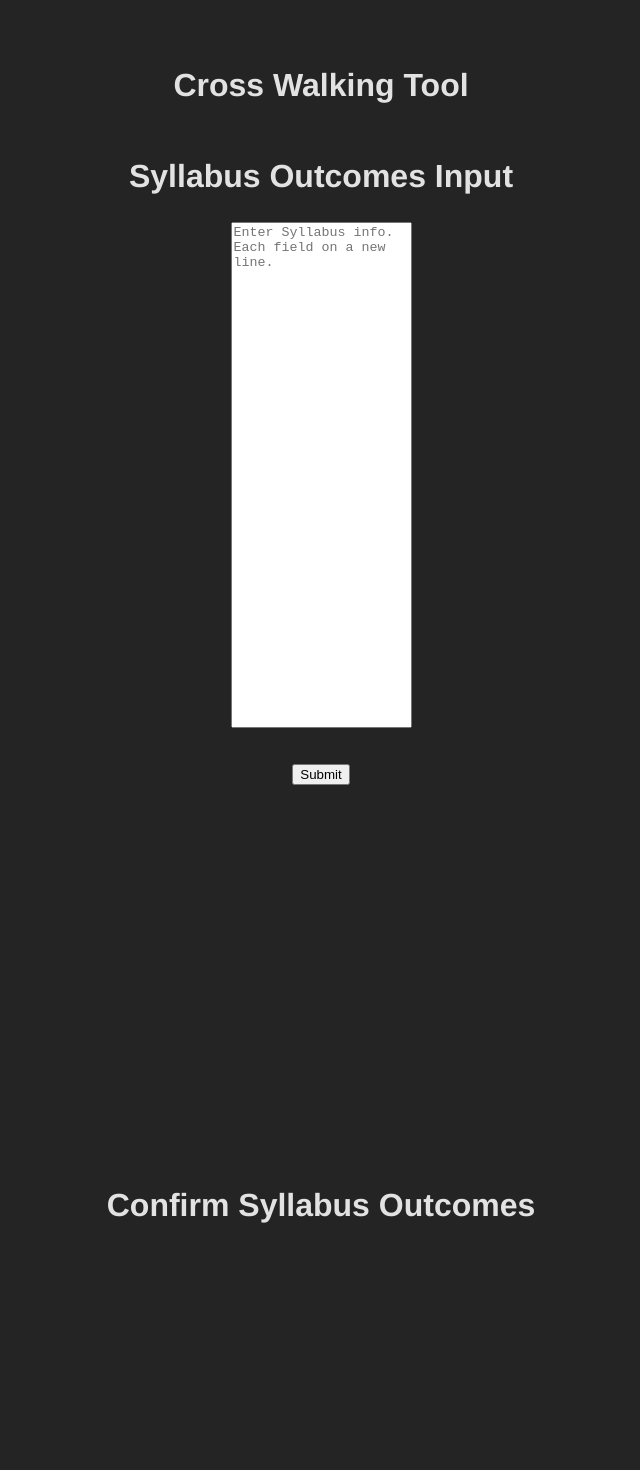
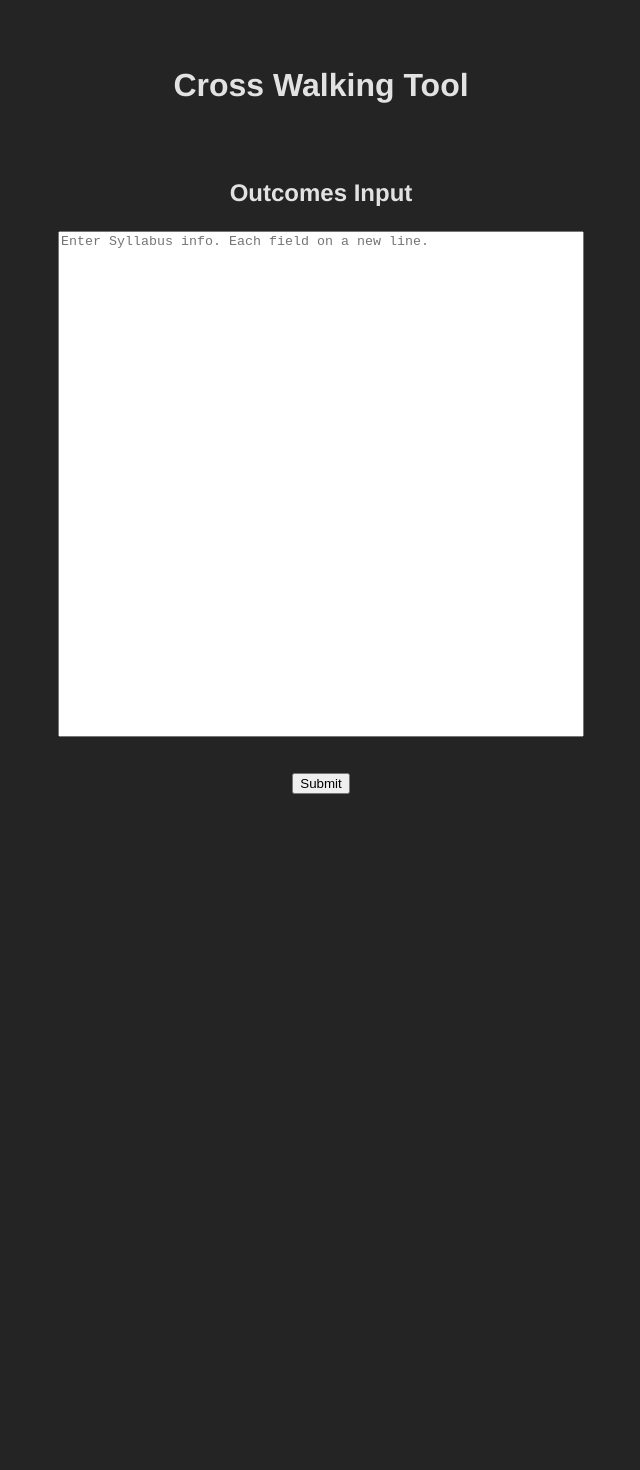
Before and after one commit to friedaabdo/Cross-Walking-Tool, a React (Vite) app: page /syllabus in a window 1280 px wide. Shown: the top 1470 px of the page, without its empty margins (319-959 px from the left). After the commit the page ends 1019 px from the top, so only its background shows below. Built offline with nearby package versions, Linux system fonts and the light colour scheme.

Commit message:
added passing learning exp and syll titles thorugh pages. fixed how confimation area pops up. refactored code

```diff
--- a/package.json
+++ b/package.json
@@ -11,6 +11,7 @@
   },
   "dependencies": {
     "@dnd-kit/react": "^0.3.2",
+    "quill": "^2.0.3",
     "react": "^19.2.0",
     "react-dom": "^19.2.0",
     "react-router-dom": "^7.13.1"
--- a/src/App.jsx
+++ b/src/App.jsx
@@ -9,6 +9,9 @@ import Home from './Pages/Home'
 function App() {
   const [certLines, setCertLines] = useState([])
   const [syllLines, setSyllLines] = useState([])
+  const [leTitle, setLeTitle] = useState('')
+  const [ccTitle, setccTitle] = useState('')
+
 
   return (
     <div className="App">
@@ -16,8 +19,12 @@ function App() {
     <BrowserRouter>
     <Routes>
       <Route path="/"
-        element={<Home>
-          </Home>}>
+        element={<Home
+          learningExperienceTitle={leTitle}
+          setLearningExperienceTitle={setLeTitle}
+          cunyCourseTitle={ccTitle}
+          setCunyCourseTitle={setccTitle}
+        />}>
 
       </Route>
       <Route
@@ -27,7 +34,8 @@ function App() {
             pageName="Learning Experience"
             certLines={certLines}
             setCertLines={setCertLines}
-
+            leTitle={leTitle}
+            setLeTitle={setLeTitle}
           />
         }
       />
@@ -38,10 +46,22 @@ function App() {
             pageName="Syllabus"
             syllLines={syllLines}
             setSyllLines={setSyllLines}
+            ccTitle={ccTitle}
+            setCcTitle={setccTitle}
           />
         }
       />
-      <Route path="/crosswalk" element={<CrossWalk certLines={certLines} syllLines={syllLines} />} />
+      <Route
+        path="/crosswalk"
+        element={
+          <CrossWalk
+            certLines={certLines}
+            syllLines={syllLines}
+            leTitle={leTitle}
+            ccTitle={ccTitle}
+          />
+        }
+      />
       <Route path="/*" element={<h1>404 Not Found</h1>} />
     </Routes>
     </BrowserRouter>
--- a/src/Components/confirmationArea.css
+++ b/src/Components/confirmationArea.css
@@ -3,6 +3,6 @@
   display: flex;
   flex-direction: column;
   align-items: center;
-  justify-content: center;
-  height: 100vh;
+  justify-content: flex-start;
+  width: 100%;
 }
--- a/src/Components/confirmationArea.jsx
+++ b/src/Components/confirmationArea.jsx
@@ -1,10 +1,10 @@
 import './confirmationArea.css'
 import OutcomeCard from './Outcome-card'
 
-function ConfirmationArea({pageName, lines}) {
+function ConfirmationArea({ lines, title}) {
     return (
         <div id = "confirmation-area">
-            <h1>Confirm {pageName} Outcomes</h1>
+            <h1>Confirm {title} Outcomes</h1>
             <OutcomeCard lines={lines} />
         </div>
     )
--- a/src/Components/inputLine.jsx
+++ b/src/Components/inputLine.jsx
@@ -1,12 +1,13 @@
 import './inputLine.css';
 
-function InputLine({input,placeholder,type}) {
+function InputLine({ value, onChange, placeholder, type = '' }) {
 
     return (
         <div className="input-line">
             <input
                 type={type}
-                value={input}
+                value={value}
+                onChange={onChange}
                 placeholder={placeholder}
                 />
         </div>
--- a/src/Pages/CrossWalk.jsx
+++ b/src/Pages/CrossWalk.jsx
@@ -5,7 +5,7 @@ import DroppableArea from "../Components/Droppable-area";
 import { Fragment, useMemo, useState } from "react";
 
 
-function CrossWalk({ certLines, syllLines }) {
+function CrossWalk({ certLines, syllLines, leTitle, ccTitle }) {
   const [matchesByRow, setMatchesByRow] = useState({});
   const [notesByRow, setNotesByRow] = useState({});
 
@@ -89,7 +89,7 @@ function CrossWalk({ certLines, syllLines }) {
     <DragDropProvider onDragEnd={handleDragEnd}>
       <div id="crosswalk-div">
         <div id="horizontal-div">
-        <h2>Learning Experience Outcomes</h2>
+        <h2>{leTitle} Outcomes</h2>
         <div id="crosswalk-cert-div" onWheelCapture={handleCertWheel}>
           {certLines.map((line, index) => (
             <DraggableCard
@@ -105,7 +105,7 @@ function CrossWalk({ certLines, syllLines }) {
 
 
       <div id="columns-div">
-        <h2 className="grid-heading">Syllabus Outcomes</h2>
+        <h2 className="grid-heading">{ccTitle} Outcomes</h2>
         <h2 className="grid-heading">Matches</h2>
         <h2 className="grid-heading">Notes</h2>
 
--- a/src/Pages/Home.jsx
+++ b/src/Pages/Home.jsx
@@ -3,7 +3,12 @@ import InputLine from '../Components/inputLine';
 import Button from '../Components/button';
 import { useNavigate } from 'react-router-dom';
 
-function Home() {
+function Home({
+    learningExperienceTitle,
+    setLearningExperienceTitle,
+    cunyCourseTitle,
+    setCunyCourseTitle,
+}) {
     const navigate = useNavigate();
 
     return (
@@ -12,19 +17,28 @@ function Home() {
             <p>This tool is designed to help you cross walk learning outcomes from a learning experience to a syllabus.</p>
             <p>To get started, please input the titles for the learning experience and CUNY course.</p>
 
-            <InputLine placeholder="Learning Experience Title" value=""/>
-            <InputLine placeholder="CUNY Course Title" value="" />
+            <p>You can start from scratch by inputting the learning experience and syllabus outcomes in their respective pages.</p>
+            <InputLine
+                placeholder="Learning Experience Title"
+                value={learningExperienceTitle}
+                onChange={(event) => setLearningExperienceTitle(event.target.value)}
+            />
+            <InputLine
+                placeholder="CUNY Course Title"
+                value={cunyCourseTitle}
+                onChange={(event) => setCunyCourseTitle(event.target.value)}
+            />
+            <div id="home-actions">
+                <Button text="Go to Learning Experience Outcomes" onClick={() => navigate('/learning-experience')} />
+            </div>
 
-            <p>If you have a .csv file, import it here:</p>
-            <InputLine placeholder="Import .csv file" type="file" value="" />
+            <p>Or, if you have a .csv file, import it here:</p>
+            <InputLine type="file" />
             <Button text="Import" onClick={() => {}} />
 
-            <p>Or, you can start from scratch by inputting the learning experience and syllabus outcomes in their respective pages.</p>
-             <div id="home-actions">
-                <Button text="Go to Learning Experience Outcomes" onClick={() => navigate('/learning-experience')} />
 
              </div>
-        </div>
+
     )
 }
 
--- a/src/Pages/OutcomesInput.css
+++ b/src/Pages/OutcomesInput.css
@@ -5,12 +5,43 @@
   display: flex;
   flex-direction: column;
   align-items: center;
-  justify-content: center;
-  height: auto;
+  justify-content: flex-start;
+  gap: 20px;
+  min-height: 100vh;
+  padding: 24px;
 }
 
-textarea {
-  width: 100px;
-  height: 50vh;
+.outcomes-layout {
+  width: min(1200px, 100%);
+  display: flex;
+  align-items: flex-start;
+  justify-content: center;
+  gap: 24px;
+}
+
+.outcomes-input-panel,
+.outcomes-confirmation-panel {
+  flex: 1;
+  min-width: 0;
+  display: flex;
+  flex-direction: column;
+  align-items: center;
+}
+
+.outcomes-input-panel textarea {
+  width: min(520px, 100%);
+  height: 500px;
   margin-bottom: 16px;
 }
+
+@media (max-width: 900px) {
+  .outcomes-layout {
+    flex-direction: column;
+    align-items: center;
+  }
+
+  .outcomes-input-panel,
+  .outcomes-confirmation-panel {
+    width: 100%;
+  }
+}
--- a/src/Pages/OutcomesInput.jsx
+++ b/src/Pages/OutcomesInput.jsx
@@ -1,5 +1,5 @@
 // create a react page with a text box input and submit button.
-import { useRef } from 'react'
+import { useRef, useState } from 'react'
 import './OutcomesInput.css'
 import CertTextarea from '../Components/textarea'
 import ConfirmCertInfo from '../Components/confirmationArea'
@@ -8,10 +8,26 @@ import SyllTextArea from '../Components/textarea'
 import ConfirmSyllInfo from '../Components/confirmationArea'
 import { useNavigate } from 'react-router-dom'
 
-function OutcomesInput({pageName, certLines, setCertLines, syllLines, setSyllLines}) {
+function OutcomesInput({
+    pageName,
+    certLines,
+    setCertLines,
+    syllLines,
+    setSyllLines,
+    leTitle,
+    ccTitle,
+}) {
     const isCertificatePage = pageName.toLowerCase() === 'learning experience'
+    const [hasSubmitted, setHasSubmitted] = useState(false)
     const textareaCertRef = useRef(null)
     const textareaSyllRef = useRef(null)
+
+    const title = isCertificatePage ? leTitle : ccTitle
+    const lines = isCertificatePage ? certLines : syllLines
+    const setLines = isCertificatePage ? setCertLines : setSyllLines
+    const textareaRef = isCertificatePage ? textareaCertRef : textareaSyllRef
+    const ConfirmInfo = isCertificatePage ? ConfirmCertInfo : ConfirmSyllInfo
+    const TextareaComponent = isCertificatePage ? CertTextarea : SyllTextArea
 
     const handleSubmit = (textareaRef, setLines) => {
         const value = textareaRef.current?.value ?? ''
@@ -20,6 +36,7 @@ function OutcomesInput({pageName, certLines, setCertLines, syllLines, setSyllLin
             .map((line) => line.trim())
             .filter((line) => line !== '')
         setLines(submittedLines)
+        setHasSubmitted(true)
     }
 
 
@@ -31,26 +48,32 @@ function OutcomesInput({pageName, certLines, setCertLines, syllLines, setSyllLin
         navigate('/crosswalk')
     }
 
+    const handleConfirmNavigation = () => {
+        if (isCertificatePage) {
+            navigateToSyllabus()
+            return
+        }
+
+        navigateToCrosswalk()
+    }
+
     return (
         <div id = "outcomes-div">
-            <h1>{pageName} Outcomes Input</h1>
-            {isCertificatePage && (
-                <>
-                    <CertTextarea pageName={pageName} textareaRef={textareaCertRef} />
-                    <Button onClick={() => handleSubmit(textareaCertRef, setCertLines)} text="Submit" />
-                    <ConfirmCertInfo pageName={pageName} lines={certLines} />
-                    <Button onClick={navigateToSyllabus} text="Confirm Certification Outcomes" />
-                </>
-            )}
 
-            {!isCertificatePage && (
-                <>
-                    <SyllTextArea pageName={pageName} textareaRef={textareaSyllRef} />
-                    <Button onClick={() => handleSubmit(textareaSyllRef, setSyllLines)} text="Submit" />
-                    <ConfirmSyllInfo pageName={pageName} lines={syllLines} />
-                    <Button onClick={navigateToCrosswalk} text="Confirm Syllabus Outcomes" />
-                </>
-            )}
+            <div className="outcomes-layout">
+                <section className="outcomes-input-panel">
+            <h1>{title} Outcomes Input</h1>
+                    <TextareaComponent pageName={pageName} textareaRef={textareaRef} />
+                    <Button onClick={() => handleSubmit(textareaRef, setLines)} text="Submit" />
+                </section>
+
+                {hasSubmitted && (
+                    <section className="outcomes-confirmation-panel">
+                        <ConfirmInfo pageName={pageName} title={title} lines={lines} />
+                        <Button onClick={handleConfirmNavigation} text={`Confirm ${title} Outcomes`} />
+                    </section>
+                )}
+            </div>
         </div>
     )
 }
```
Also changed, not shown: 1 other file (tests, documents, lock files or other folders).
